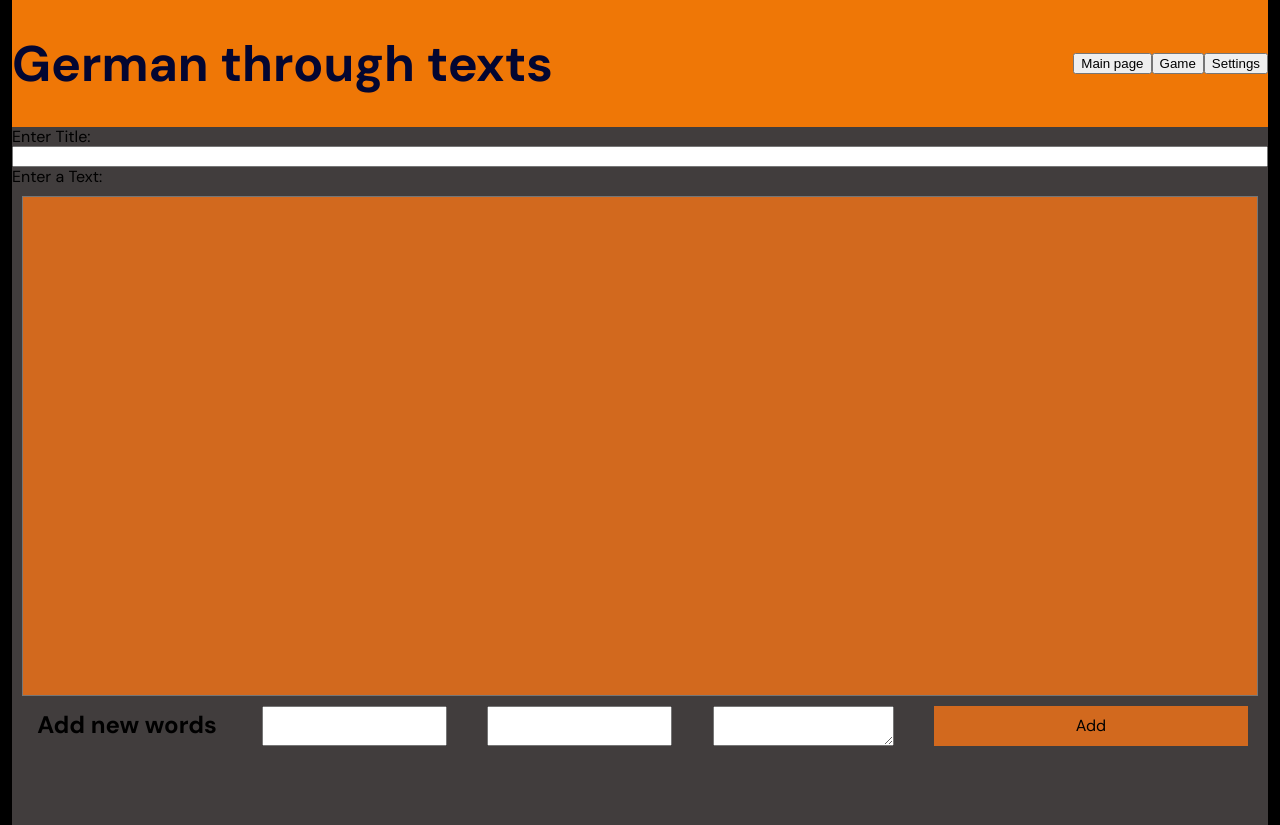
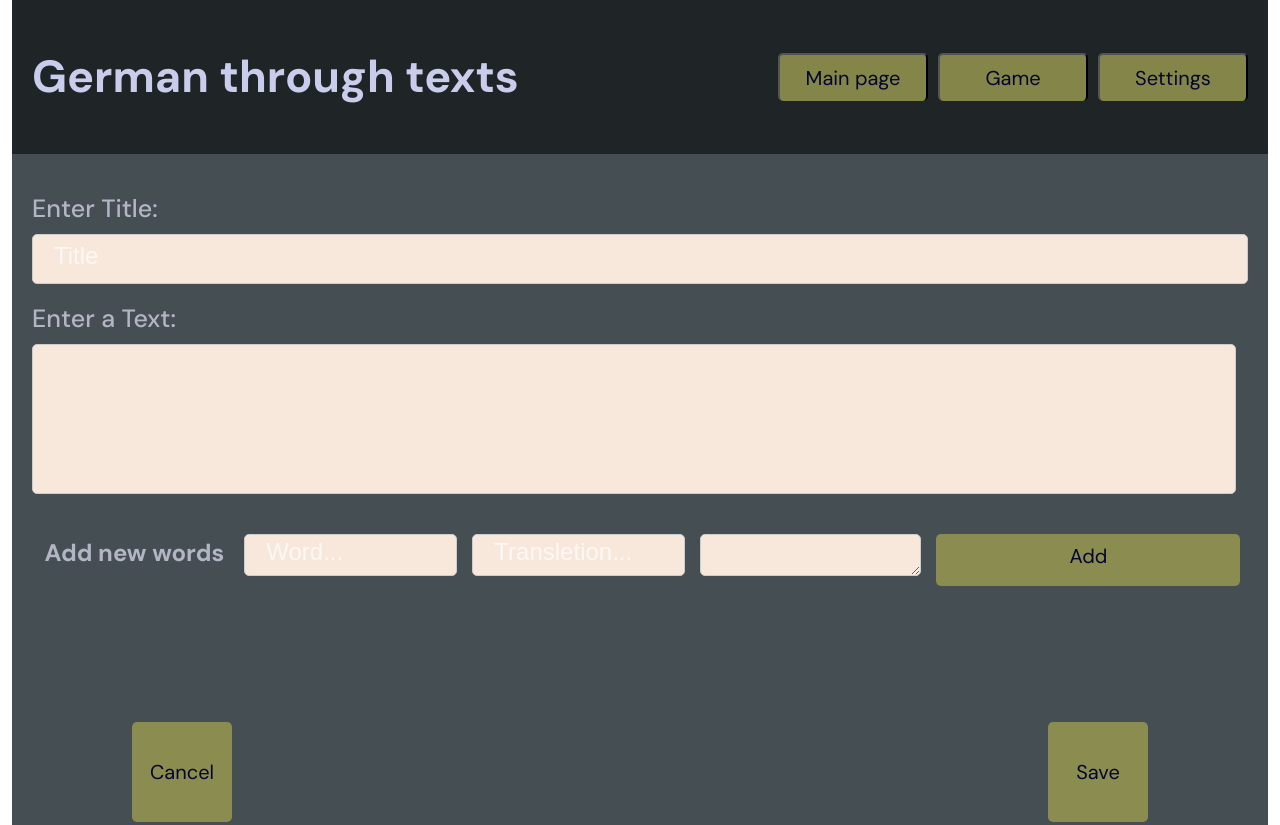
Before and after one commit to dalmans/web_page_German, a plain HTML site: page index.html in a window 1280 px wide. Shown: the top 825 px of the page. Drawn offline with nearby package versions, Linux system fonts and the light colour scheme.

Commit message:
Was added a little design for first page

```diff
--- a/css/style.css
+++ b/css/style.css
@@ -31,10 +31,13 @@
   /* Chrome 36+, Opera 23+, Firefox 39+, Safari 12+, iOS 10+ */
 }
 
+
+
 html {
   box-sizing: border-box;
   padding: 0;
-  background-color: black;
+  /* background-color: black;*/
+  /*font-family: 'DM Sans', sans-serif;*/
 }
 
 *,
@@ -46,14 +49,16 @@ html {
 body {
   font-family: 'DM Sans', sans-serif;
   font-style: normal;
-  background-color: hsl(29, 95%, 48%);
+  /* background-color: rgb(3, 18, 29);*/
   line-height: 1.2;
+  /*Значение 1.2 означает, что высота строки будет равна 1.2 умноженной на текущий размер шрифта. Это относительное значение.*/
   font-weight: normal;
   display: block;
   display: flex;
   flex-direction: column;
   max-width: 1256px;
   margin: auto;
+
 }
 
 
@@ -63,24 +68,47 @@ body {
   max-width: 1256px;
   flex-wrap: wrap;
   justify-content: space-between;
+  /* align-items: center;*/
+  width: 100%;
+  background-color: #1f2427;
+  padding: 20px;
 
 }
 
+
 header h1 {
   display: block;
-  font-size: 50px;
-  color: rgb(3, 6, 49);
+  font-size: 45px;
+  color: rgb(202, 204, 235);
   justify-content: flex-start;
+  gap: 10px;
 
 }
 
 .head_buttons {
   display: flex;
-  /* display: block;*/
   min-height: 100%;
   justify-content: flex-end;
   align-items: center;
 
+}
+
+.head_buttons button {
+  padding: 10px 20px;
+  background-color: rgba(152, 153, 80, 0.836);
+
+  border-bottom: #000;
+  border-radius: 5px;
+  transition: background-color 0.3s;
+  margin-left: 10px;
+  font-family: 'DM Sans', sans-serif;
+  font-size: 20px;
+  color: rgb(3, 6, 49);
+  width: 150px;
+}
+
+.head_buttons button:hover {
+  background-color: #ddd;
 }
 
 #main_page,
@@ -88,12 +116,14 @@ header h1 {
 #settings {
   align-items: center;
   justify-content: center;
+
 }
 
-.main {
+#main {
 
   /* margin-top: 119px;*/
   display: block;
+  background-color: #454e53;
 
 }
 
@@ -102,24 +132,74 @@ header h1 {
   /* align-items: center;*/
   flex-direction: column;
   height: 1280px;
-  max-width: 1440px;
   min-width: 100%;
-  background-color: #413d3d;
+  /* background-color: #010813be;*/
+ padding: 20px;
+  border-radius: 10px;
+  /* box-shadow: 0 0 10px rgba(0, 0, 0, 0.1);*/
+  width: 100%;
+  max-width: 800px;
+  margin: 20px 0;
 
+}
+
+#enterTitle {
+  background-color: #f8e8dc;
+  width: 1216px;
+  height: 50px;
+
+}
+
+.label_text {
+  font-size: 25px;
+  color: rgb(179, 181, 197);
+}
+
+.middle_section label {
+  display: block;
+  margin-bottom: 10px;
+  font-weight: 500;
+}
+
+.middle_section input[type="text"],
+.middle_section textarea {
+ /* max-width: 1216px;*/
+ /* padding: 10px;*/
+  margin-bottom: 20px;
+  border: 1px solid #ccc;
+  border-radius: 5px;
+  font-size: 16px;
 }
 
 #textInput {
   display: block;
-  background-color: chocolate;
-  max-width: 1256px;
-  height: fit-content;
-  margin: 10px;
-  max-width: 99%;
+  background-color: #f8e8dc;
+  max-width: 1216px;
+   max-width: 99%;
   resize: none;
-  height: 500px;
+  height: 150px;
+
 }
 
-.WordsList{
+.wordInputsection {
+  margin-top: 20px;
+
+}
+
+.wordInputsection h2 {
+  font-size: 24px;
+  margin-bottom: 10px;
+}
+
+.WordsList input[type="text"],
+.WordsList textarea {
+  margin-bottom: 10px;
+  background-color: #f8e8dc;
+
+}
+
+
+.WordsList {
   display: flex;
   justify-content: space-around;
 
@@ -130,32 +210,59 @@ header h1 {
 .addBtn {
   padding: 10px;
   width: 25%;
-  background: chocolate;
-  color: black ;
+
+
+  background-color: rgba(152, 153, 80, 0.836);
   /*  float: left;*/
   text-align: center;
-  font-size: 16px;
-  cursor: pointer;
+
   transition: 0.3s;
   border-radius: 0;
+  font-size: 20px;
+  color: rgb(3, 6, 49);
+  border: none;
+  border-radius: 5px;
+  cursor: pointer;
+  transition: background-color 0.3s;
 }
 
+.close button {
+  background-color: rgba(152, 153, 80, 0.836);
+  margin: 5px;
+  border: none;
+  border-radius: 5px;
+
+}
+
+.close  {
+  background-color: rgba(152, 153, 80, 0.836);
+  margin: 5px;
+  border: none;
+  border-radius: 5px;
+  font-size: 20px;
+}
+
+
 .addBtn:hover {
-  background-color: #bbb;
+  background-color: #ddd;
 }
 
 .sent_buttons {
   display: flex;
   flex-direction: row;
-  justify-content: center;
-  height: 300px;
+  justify-content: space-between;
+  margin-top: 20px;
+}
+
+.sent_buttons .addBtn {
+  width: 48%;
 }
 
 #cancel_button,
 #save_button {
   display: block;
   margin: 100px;
-  background-color: chocolate;
+  background-color: rgba(152, 153, 80, 0.836);
   height: 100px;
   display: flex;
   align-items: center;
@@ -163,18 +270,22 @@ header h1 {
   width: 100px;
 
 }
+
 #cancel_button:hover,
-#enter_button:hover {
-  background-color: #bbb;
+#save_button:hover {
+  background-color: #ddd;
 }
 
-.word_div, .example_div{
-  background-color: bisque;
+.word_div,
+.example_div {
+  background-color: #f8e8dc;
   width: 200px;
   margin: 5px;
+  border: none;
+  border-radius: 5px;
 }
 
-.list_of_words{
+.list_of_words {
   display: flex;
 
 }
@@ -249,10 +360,6 @@ header h1 {
 
 
 
-/* ///////    Second_section styles ended //////////*/
-
-
-/* ///////    Third_section styles start //////////*/
 
 
 
@@ -362,31 +469,6 @@ header h1 {
 
 
 
-
-.review div:first-of-type {
-  margin-left: 50px;
-  margin-top: 21px;
-  font-weight: 400;
-  font-size: 36px;
-  line-height: 120%;
-  color: #fff;
-}
-
-.review div:nth-of-type(2) {
-  /* Стили для второго div в контейнере */
-  font-weight: 400;
-  font-size: 24px;
-  line-height: 120%;
-  color: rgba(255, 255, 255, 0.7);
-  margin-left: 50px;
-  margin-top: 19px;
-}
-
-.parent_review_block .review:nth-of-type(5) div:nth-of-type(1) {
-  font-size: 35px;
-  line-height: 123%;
-
-}
 
 /* ///////    Forth_section styles ended //////////*/
 
--- a/index.html
+++ b/index.html
@@ -41,16 +41,16 @@
 
     <main id="main">
         <section class="middle_section">
-            <label for="name">Enter Title:</label>
+            <label for="name" class="label_text">Enter Title:</label>
 
             <input type="text" id="enterTitle" placeholder="Title">
-            <label for="name">Enter a Text:</label>
+            <label for="name" class="label_text" >Enter a Text:</label>
 
             <textarea type="text" id="textInput" wrap="soft"> </textarea>
 
             <div class="wordInputsection">
                 <div id="inputWord" class="WordsList">
-                    <h2 style="margin:5px">Add new words</h2>
+                    <h2 style="margin:5px" class="label_text" >Add new words</h2>
                     <input type="text" id="myInputWord" placeholder="Word...">
                     <input type="text" id="myInputTranslation" placeholder="Transletion...">
                     <textarea type="text" id="myInputExtraInform" placeholder="Example..."> </textarea>
```
